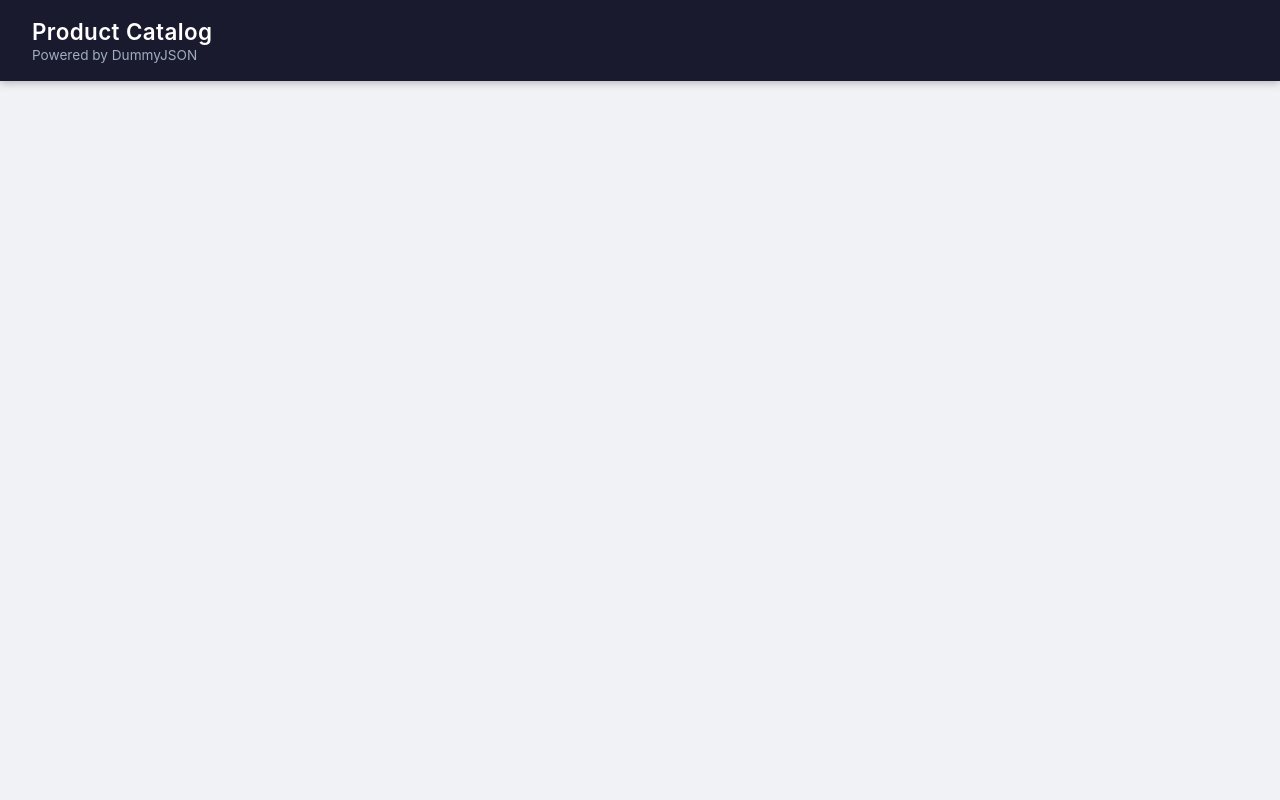
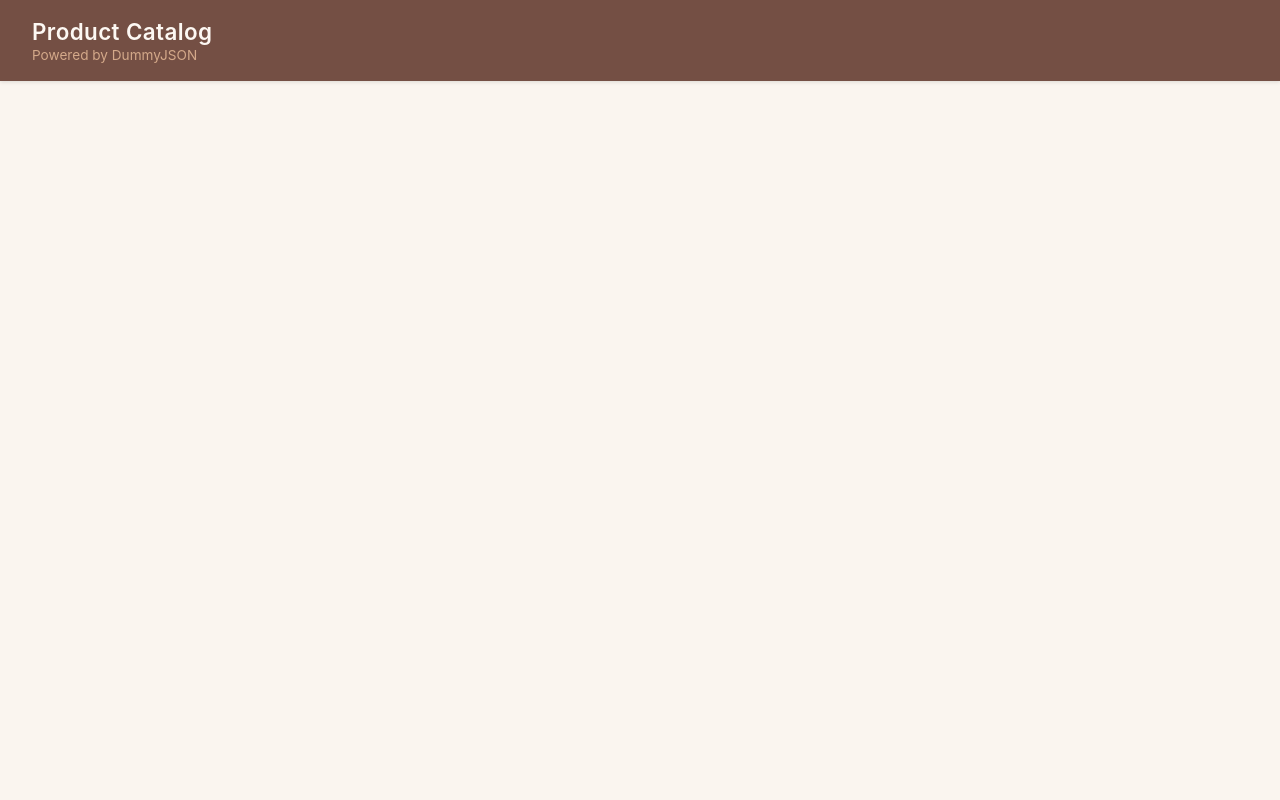
Before and after one commit to SapKi/seperiaProject, a Django app: template products/templates/products/base.html in a window 1280 px wide. Run offline with Django 4.2, Linux system fonts and the light colour scheme; the template is opened without the code that fills it, so the values that code supplies are empty.

Commit message:
ui mprovements

```diff
--- a/products/templates/products/base.html
+++ b/products/templates/products/base.html
@@ -10,23 +10,23 @@
 
     body {
       font-family: -apple-system, BlinkMacSystemFont, "Segoe UI", Roboto, sans-serif;
-      background: #f0f2f5;
-      color: #1a1a2e;
+      background: #faf5ef;
+      color: #4a2515;
       min-height: 100vh;
     }
 
     /* ── Page header ────────────────────────────────────── */
     .page-header {
-      background: #1a1a2e;
-      color: #ffffff;
+      background: #744f44;
+      color: #fdf8f3;
       padding: 18px 32px;
       display: flex;
       align-items: center;
       gap: 12px;
-      box-shadow: 0 2px 8px rgba(0,0,0,.25);
+      box-shadow: 0 1px 4px rgba(0,0,0,.12);
     }
     .page-header h1 { font-size: 1.4rem; font-weight: 600; letter-spacing: .4px; }
-    .page-header .subtitle { font-size: .85rem; color: #a0aec0; margin-top: 2px; }
+    .page-header .subtitle { font-size: .85rem; color: #d4a98a; margin-top: 2px; }
 
     /* ── Layout container ───────────────────────────────── */
     .container { max-width: 1500px; margin: 0 auto; padding: 28px 24px; }
```
Also changed, not shown: other parts of products/templates/products/base.html (+21 -21 lines).
